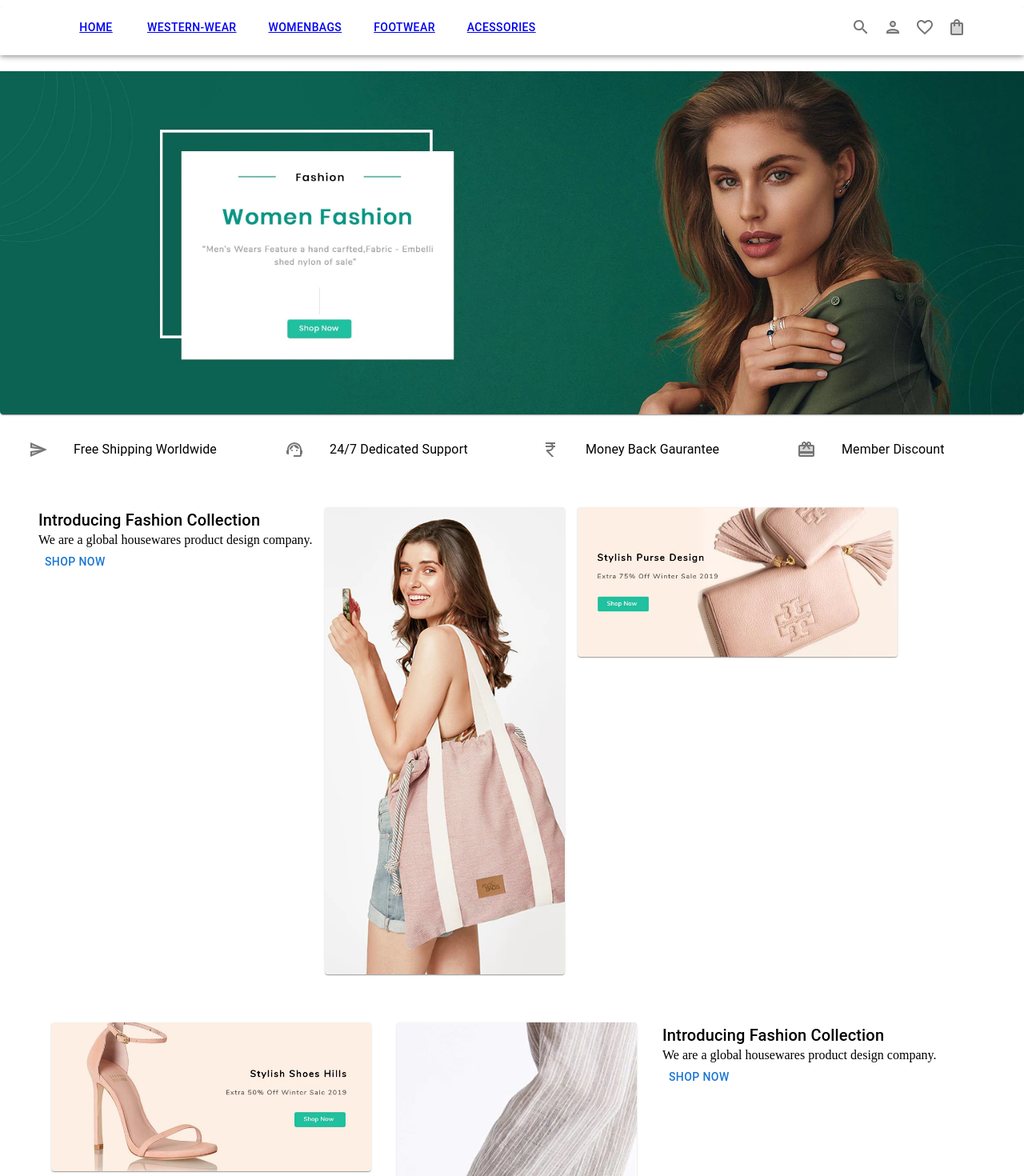
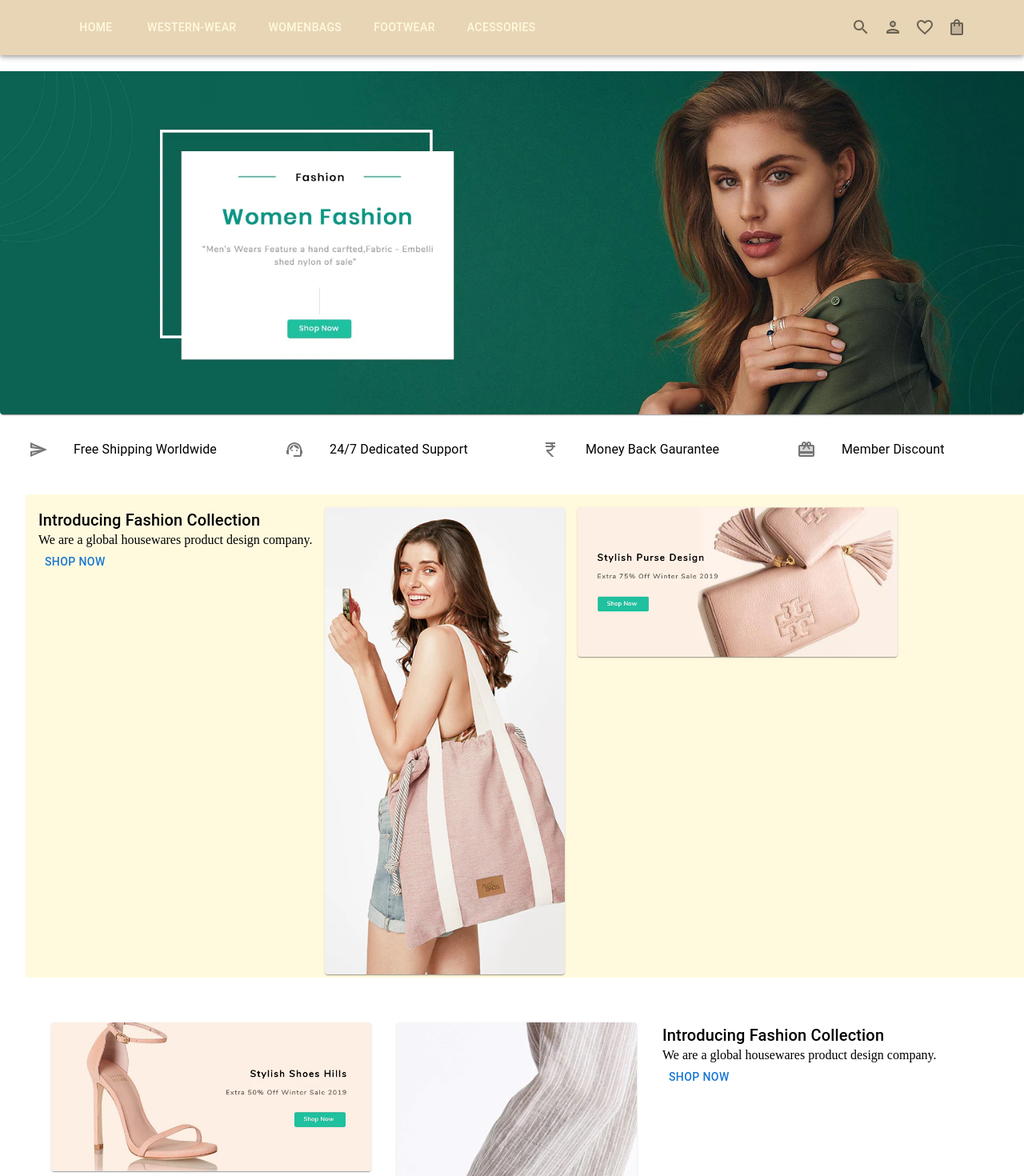
Before and after one commit to nandinikashyap1902/Strore, a React (Vite) app in the folder web-store/: page / in a window 1280 px wide. Shown: the top 1470 px of the page at 80% size. Built offline with nearby package versions, Linux system fonts and the light colour scheme.

Commit message:
middle and home page updated

```diff
--- a/web-store/src/CSS/App.css
+++ b/web-store/src/CSS/App.css
@@ -0,0 +1,3 @@
+MenuItem Link :hover{
+    background: #4F2E86;
+}
--- a/web-store/src/Pages/Middle.jsx
+++ b/web-store/src/Pages/Middle.jsx
@@ -53,7 +53,7 @@ function showProductDetail(product){
 return (
     <>
 
-    <Grid container  spacing={2} ml={4}  mr={4} mt={4}>
+    <Grid container  spacing={2} ml={4}  mr={4} mt={4} sx={{background:'#FFFADE'}}>
       <Grid item >
 
       <Typography variant='h6'>
@@ -76,7 +76,7 @@ return (
         </Grid>
       </Grid>
 
-    <Grid container spacing={4}  ml={4} mt={3} mr={4}>
+    <Grid container spacing={4}  ml={4} mt={3} mr={4} >
 <Grid item>
   <Paper component="img" src={img4} width={400}>
   </Paper>
--- a/web-store/src/Pages/Navbar.jsx
+++ b/web-store/src/Pages/Navbar.jsx
@@ -20,7 +20,7 @@ import { Outlet,Link } from 'react-router-dom';
 import {SearchTwoTone } from '@mui/icons-material';
 import { useNavigate } from 'react-router-dom';
 import { Tooltip } from '@mui/material';
-
+import '../CSS/App.css'
 
 const pages = [ 'Western-wear', 'WomenBags','Footwear','acessories'];
 // const settings = ['Profile', 'Account', 'Dashboard', 'Logout'];
@@ -39,7 +39,7 @@ function ResponsiveAppBar() {
   //const navigate = useNavigate();
   //const history = useHistory();
   return (
-    <AppBar color="transparent">
+    <AppBar sx={{background:'#E8D5B5'}}>
       <Container>
         <Toolbar disableGutters>
           <Box sx={{ flexGrow: 1, display: { xs: 'flex', md: 'none' } }}>
@@ -73,13 +73,13 @@ function ResponsiveAppBar() {
             >
               <MenuItem  onClick={handleCloseNavMenu} >
                   <Typography textAlign="center">
-                  <Link to='/'>Home</Link>
+                  <Link to='/' style={{textDecoration:'none',color:'#FFFADE'}}>Home</Link>
                     </Typography>
                 </MenuItem>
               {pages.map((page) => (
                 <MenuItem key={page} onClick={handleCloseNavMenu} >
                   <Typography textAlign="center">
-                  <Link to={`/${page}`}>{page}</Link>
+                  <Link to={`/${page}`} style={{textDecoration:'none',color:'#FFFADE'}}>{page}</Link>
                     </Typography>
                 </MenuItem>
               ))}
@@ -88,7 +88,7 @@ function ResponsiveAppBar() {
 
           <Box sx={{ flexGrow: 1, display: { xs: 'none', md: 'flex' } }}>
             <Button sx={{ my: 2, color: 'black', display: 'block',ml:3 }}>
-            <Link to='/'>
+            <Link to='/' style={{textDecoration:'none',color:'#FFFADE'}}>
             Home
             </Link>
             </Button>
@@ -98,7 +98,7 @@ function ResponsiveAppBar() {
                 onClick={handleCloseNavMenu}
                 sx={{ my: 2, color: 'black', display: 'block',ml:3 }}
               >
-             <Link to={`/${page}`}>{page}</Link>
+             <Link to={`/${page}`} style={{textDecoration:'none',color:'#FFFADE'}}>{page}</Link>
               </Button>
             ))}
           </Box>
```
Also changed, not shown: web-store/src/Pages/Wishlisting.jsx (+3 -4 lines).
